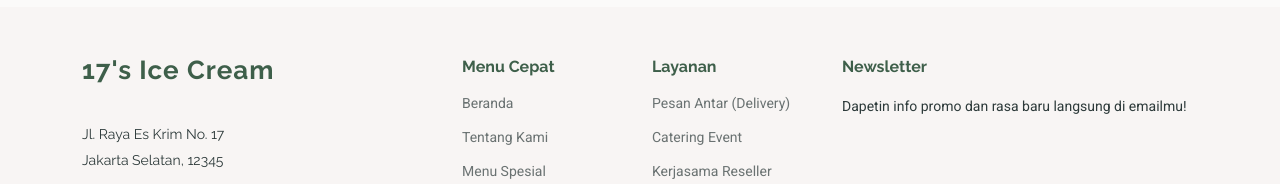
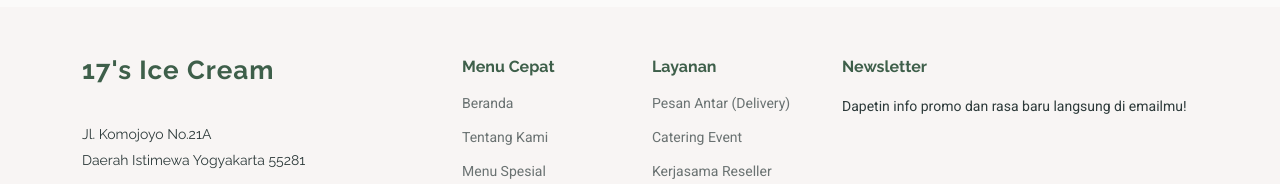
Before and after one commit to 122240155-I4/17-s-Ice-Cream_I4, a plain HTML site: page index.html in a window 1280 px wide. Shown: the part 5212-5396 px from the top of the page. Drawn offline with Linux system fonts and the light colour scheme.

Commit message:
deskripsi perubahan

```diff
--- a/index.html
+++ b/index.html
@@ -460,8 +460,8 @@
             <span class="sitename">17's Ice Cream</span>
           </a>
           <div class="footer-contact pt-3">
-            <p>Jl. Raya Es Krim No. 17</p>
-            <p>Jakarta Selatan, 12345</p>
+            <p>Jl. Komojoyo No.21A</p>
+            <p>Daerah Istimewa Yogyakarta 55281</p>
             <p class="mt-3"><strong>Phone:</strong> <span>0823-3454-9899</span></p>
             <p><strong>Email:</strong> <span>hello@17sicecream.com</span></p>
           </div>
```
